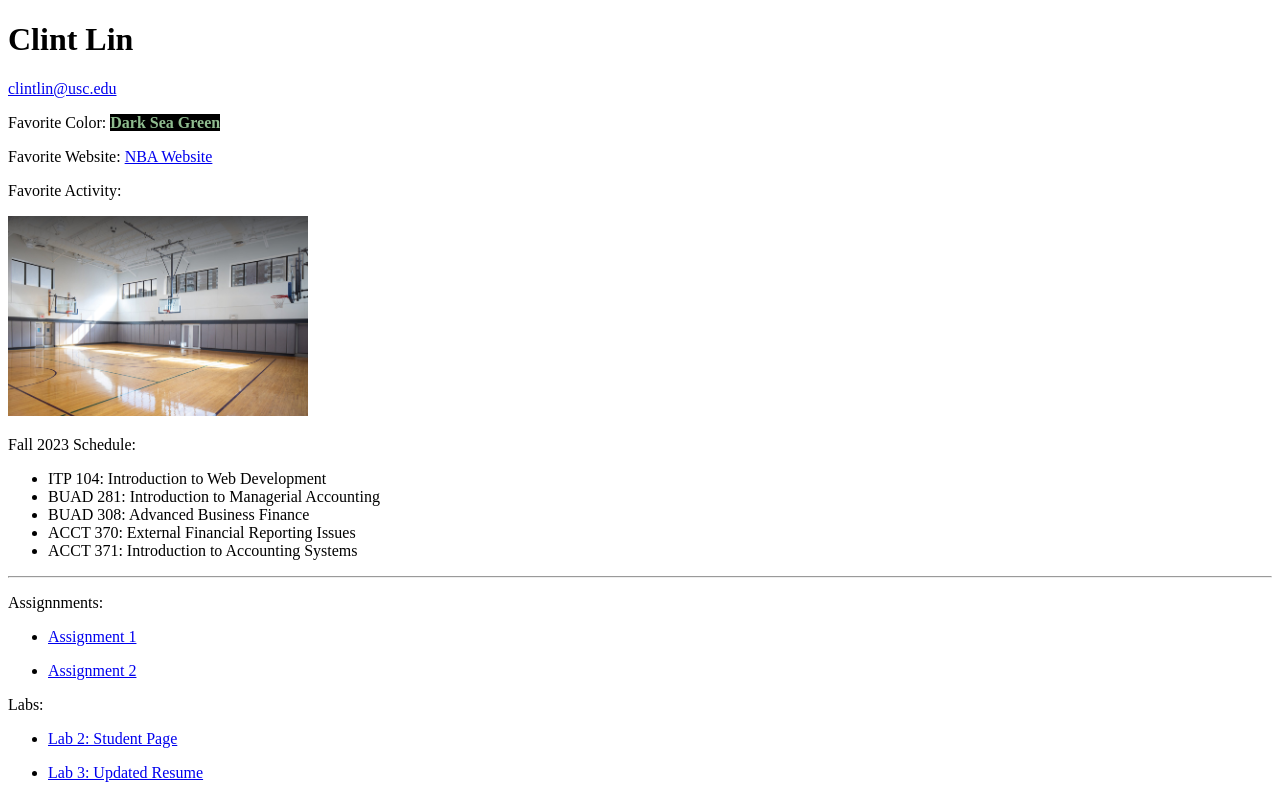
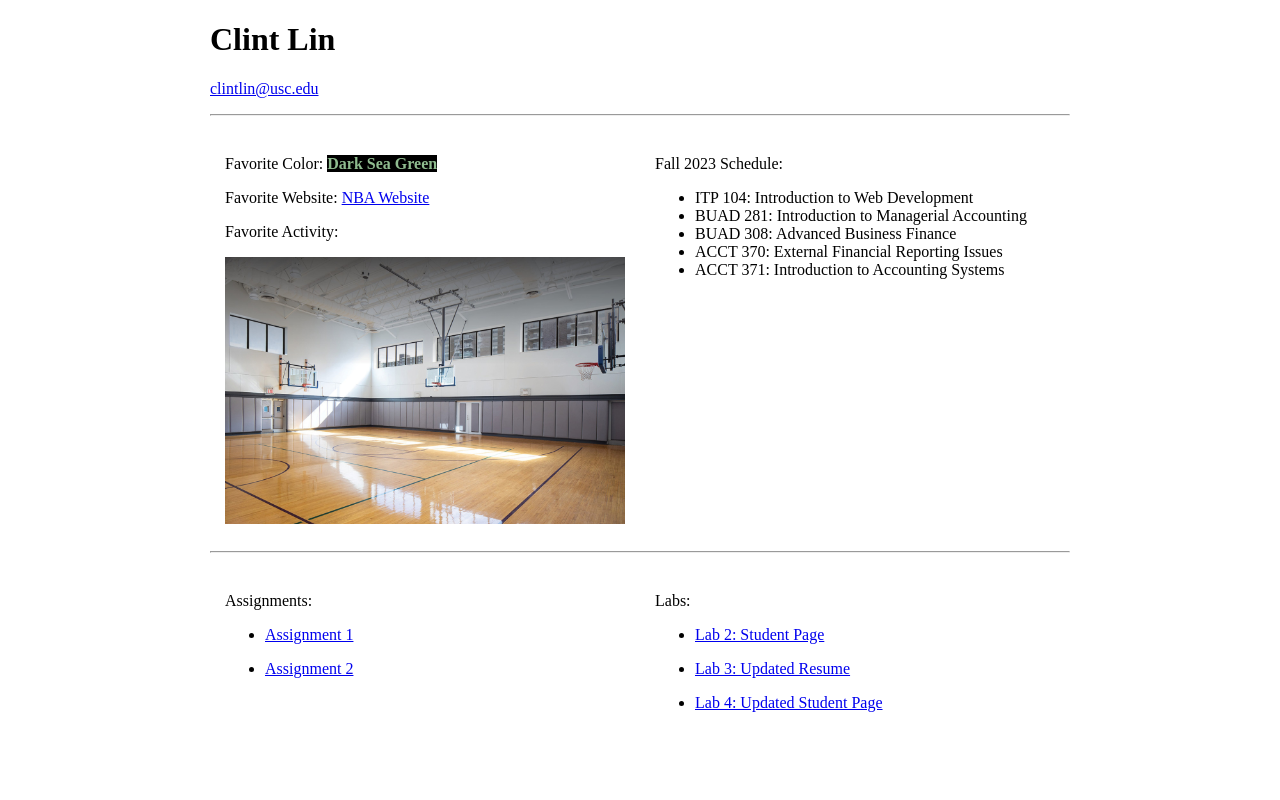
Before and after one commit to uscwebdev/itp104-submissions-clintlinn12, a plain HTML site: page index.html in a window 1280 px wide. Drawn offline with Linux system fonts and the light colour scheme.

Commit message:
lab 4 submissions

```diff
--- a/index.html
+++ b/index.html
@@ -12,9 +12,54 @@
         }
 
         img{
-            width: auto;
-            height: 200px;
+            width: 400px;
+            height: auto;
         }
+
+        .main{
+            width: 400px;
+            padding: 15px;
+        }
+
+        .side{
+           width: 400px;
+           padding: 15px;
+
+        }
+
+        #wrapper{
+            display: flex;
+            flex: row;
+            justify-content: center;
+
+            width: 860px;
+            margin-left: auto;
+            margin-right: auto;
+
+            flex-wrap: wrap;
+        }
+
+        #header{
+            width: 860px;
+            margin-left: auto;
+            margin-right: auto;
+        }
+
+        #hr{
+            width: 860px;
+        }
+
+        .main1{
+            width: 400px;
+            padding: 15px;
+        }
+
+        .side1{
+           width: 400px;
+           padding: 15px;
+
+        }
+
 
     </style>
 
@@ -22,9 +67,15 @@
 
 
 <body>
+    <div id="header">
         <h1>Clint Lin</h1>
 
         <p> <a href="mailto:clintlin@usc.edu">clintlin@usc.edu</a></p>
+
+        <hr>
+    </div>
+<div id="wrapper">
+        <div class="main">
 
         <p>Favorite Color: <strong>Dark Sea Green</strong></p>
 
@@ -33,7 +84,10 @@
         <p>Favorite Activity:</p>
 
         <img src="Basketball.jpg" alt="Basketball Court">
+        </div>
+        <!-- main -->
 
+        <div class="side">
         <p>Fall 2023 Schedule:</p>
 
         <ul>
@@ -44,10 +98,14 @@
             <li>ACCT 371: Introduction to Accounting Systems</li>
         </ul>
 
+        </div>
+        <!-- side -->
+    <div id="hr">
+        <hr>
+    </div>
 
-    <hr>
-
-    <p>Assignnments:</p>
+    <div class="main1">
+        <p>Assignments:</p>
 
         <ul>
             <li><a target="_blank" href="assignment_01/resume.html">Assignment 1</a></li>
@@ -56,7 +114,10 @@
         <ul>
             <li><a target="_blank" href="assignment_02/interest.html"> Assignment 2</a></li>
         </ul>
+        </div>
+        <!-- main -->
 
+    <div class="side1">
         <p>Labs:</p>
 
         <ul>
@@ -67,43 +128,16 @@
             <li><a target="_blank" href="lab_03/resume.html"> Lab 3: Updated Resume</a></li>
         </ul>
 
+        <ul>
+            <li><a target="_blank" href="index.html"> Lab 4: Updated Student Page</a></li>
+        </ul>
+
+        </div>
+        <!-- side -->
+</div>
+<!-- wrapper -->
+
 </body>
 
 
-
-
-
-
-
-
-
-
-
-
-
-
-
-
-
-
-
-
-
-
-
-
-
-
-
-
-
-
-
-
-
-
-
-
-
-
 </html>
```
Lines whose indentation alone changed are shown as unchanged.
